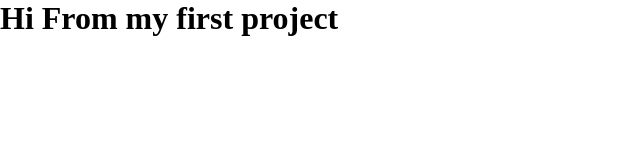
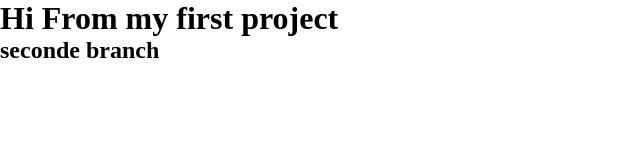
Before and after one commit to mohamedElnagar79/task1, a plain HTML site: page index.html in a window 1280 px wide. Shown: the whole page, without its empty margins (0-640 px from the left). Drawn offline with Linux system fonts and the light colour scheme.

Commit message:
add header 2

```diff
--- a/index.html
+++ b/index.html
@@ -9,5 +9,6 @@
 </head>
 <body>
     <h1>Hi From my first project</h1>
+    <h2>seconde branch</h2>
 </body>
 </html>
```
